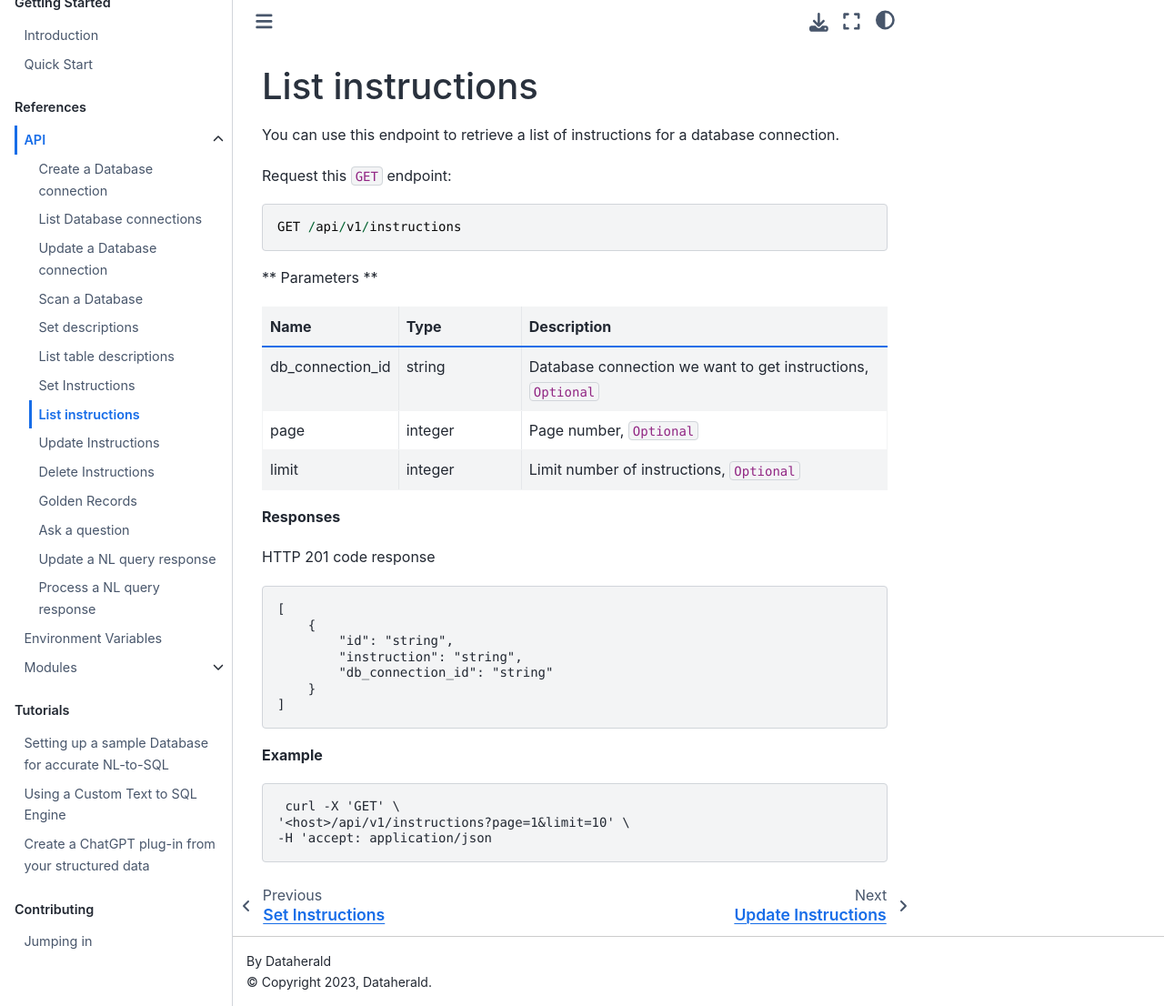
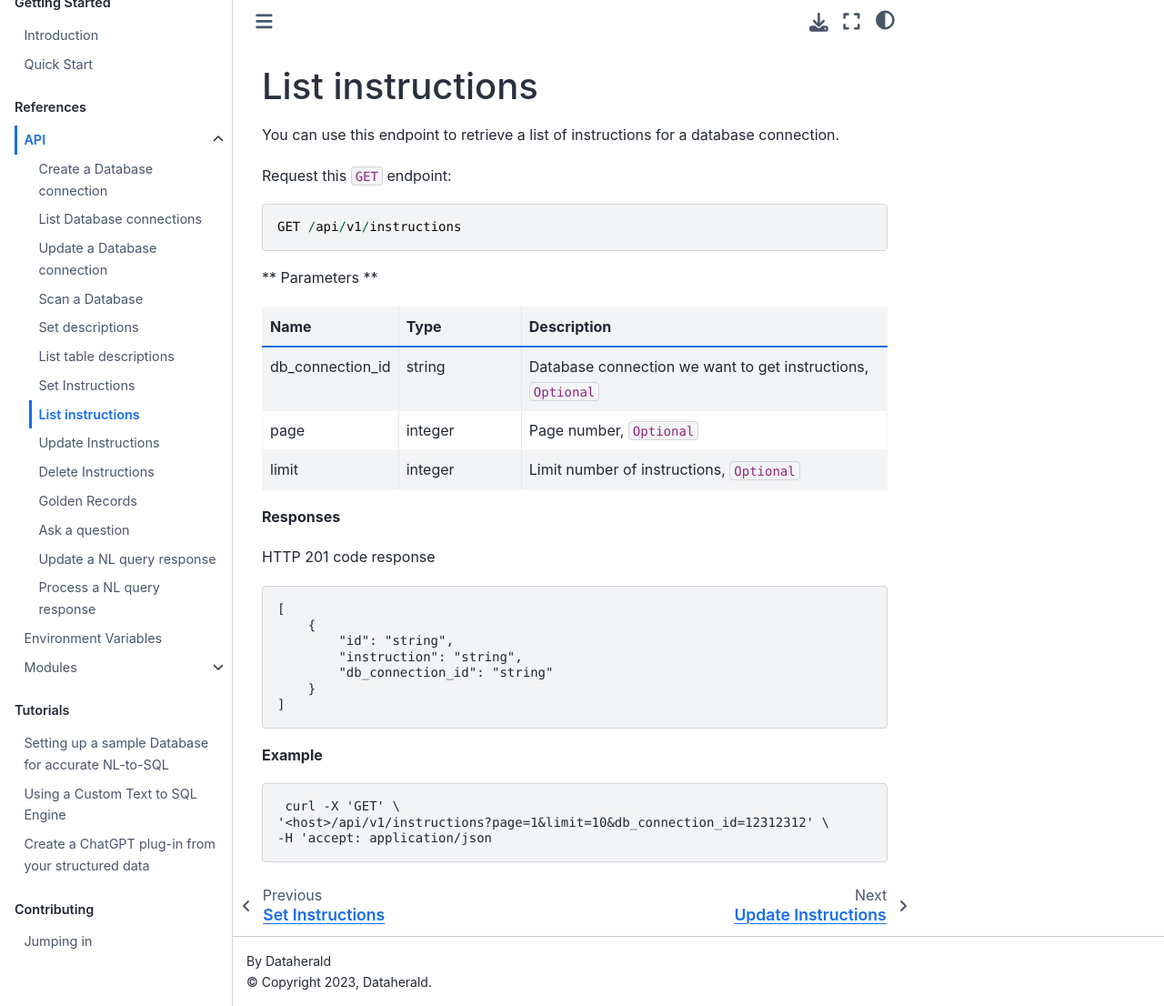
Before and after one commit to Dataherald/dataherald, a Sphinx documentation site: the page built from docs/api.list_instructions.rst, in a window 1280 px wide and 1106 px high. Shown: the whole window at 91% size. Built offline with Sphinx 7.4.7 and the Sphinx Book theme 1.1.4, drawn with Linux system fonts in a browser that asks for light colours.

Commit message:
DH-4724/changing the docs

```diff
--- a/docs/api.list_instructions.rst
+++ b/docs/api.list_instructions.rst
@@ -38,5 +38,5 @@ HTTP 201 code response
 .. code-block:: rst
 
    curl -X 'GET' \
-  '<host>/api/v1/instructions?page=1&limit=10' \
+  '<host>/api/v1/instructions?page=1&limit=10&db_connection_id=12312312' \
   -H 'accept: application/json
```
Also changed, not shown: README.md (+1 -1 lines).
